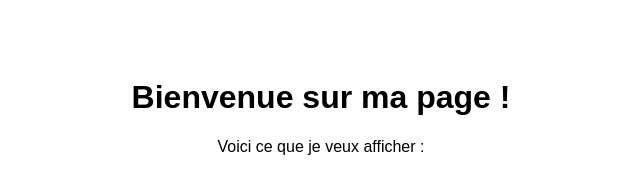
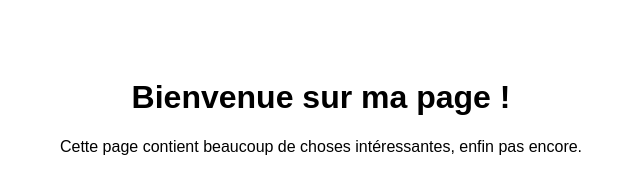
Before and after one commit to AodrenAodren/space, a plain HTML site: page index.html in a window 1280 px wide. Shown: the whole page, without its empty margins (319-959 px from the left). Drawn offline with Linux system fonts and the light colour scheme.

Commit message:
Update index.html

```diff
--- a/index.html
+++ b/index.html
@@ -10,6 +10,6 @@
 </head>
 <body>
     <h1>Bienvenue sur ma page !</h1>
-    <p>Voici ce que je veux afficher :</p>
+    <p>Cette page contient beaucoup de choses intéressantes, enfin pas encore.</p>
 </body>
 </html>
```
